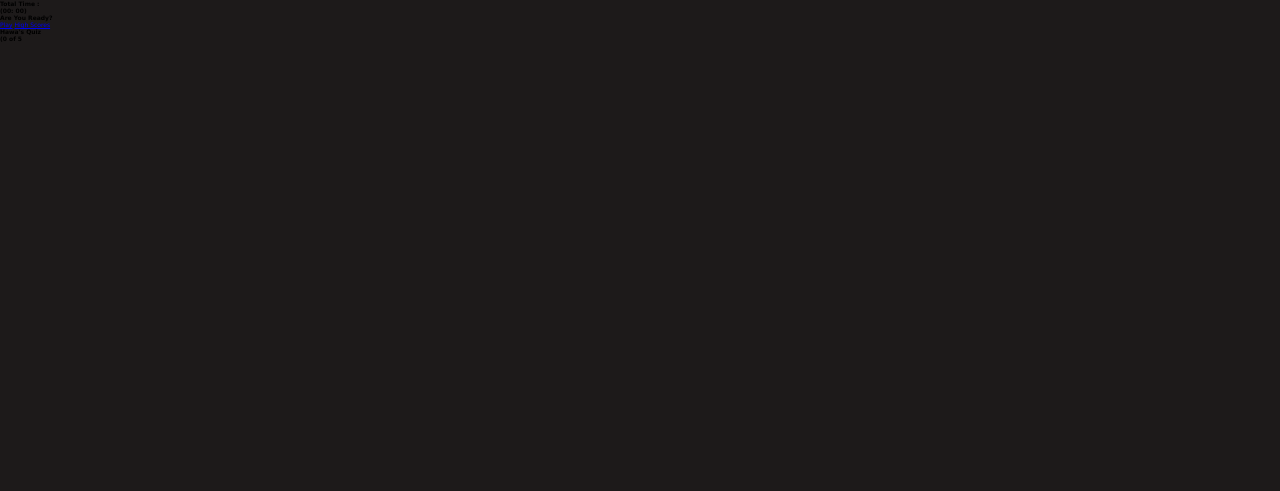
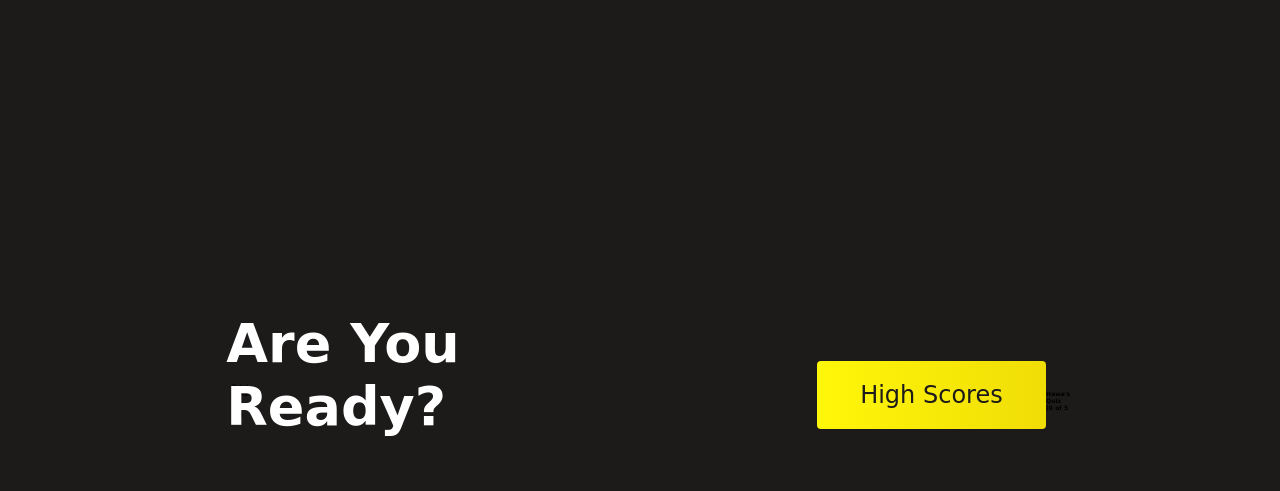
Before and after one commit to HawaFallay/Quiz, a plain HTML site: page index.html in a window 1280 px wide. Drawn offline with Linux system fonts and the light colour scheme.

Commit message:
complted style css for homepage

```diff
--- a/style.css
+++ b/style.css
@@ -9,3 +9,76 @@
     font-size: 62.5%;
     font-family: 'Nova Square', cursive;
 }
+
+h1 {
+    font-size: 5.4rem;
+    color: #fff;
+    margin-bottom: 5rem;
+}
+
+h2 {
+    font-size: 4.2rem;
+    margin-bottom: 4rem;
+}
+
+.container {
+    width: 100vw;
+    height: 100vh;
+    display: flex;
+    justify-content: center;
+    align-items: center;
+    max-width: 80rem;
+    margin: 0 auto;
+    padding: 2rem;
+}
+
+.flex-column {
+    display: flex;
+    flex-direction: column;
+}
+
+.flex-center {
+    display: flex;
+    align-items: center;
+}
+
+.justify-center {
+    justify-content: center;
+}
+
+.text-center {
+    text-align: center;
+}
+
+.hidden {
+    display:none;
+}
+
+.btn {
+    font-size: 2.4rem;
+    padding: 2rem 0;
+    width: 30rem;
+    text-align: center;
+    margin-bottom: 1rem;
+    text-decoration: none;
+    color: rgb(28, 26, 26);
+    background: linear-gradient(90deg, rgb(18,92,255) 0%, rgb(0,102,255)100);
+    border-radius: 4px;
+}
+
+.btn:hover {
+    cursor: pointer;
+    box-shadow: 00.4rem 1.4rem 0; rgb(8,114,244,0.6);
+    transition: transform 150ms;
+    transform: scale(1.03);
+}
+
+.btn[:disabled]:hover {
+    cursor: not-allowed;
+    box-shadow: none;
+    transform: none;
+}
+
+#highscore-btn {
+    background: linear-gradient(90deg,rgb(255,247,9)0%,rgb(240,221,6) 100%);
+}
```
Also changed, not shown: index.html (+1 -0 lines).
